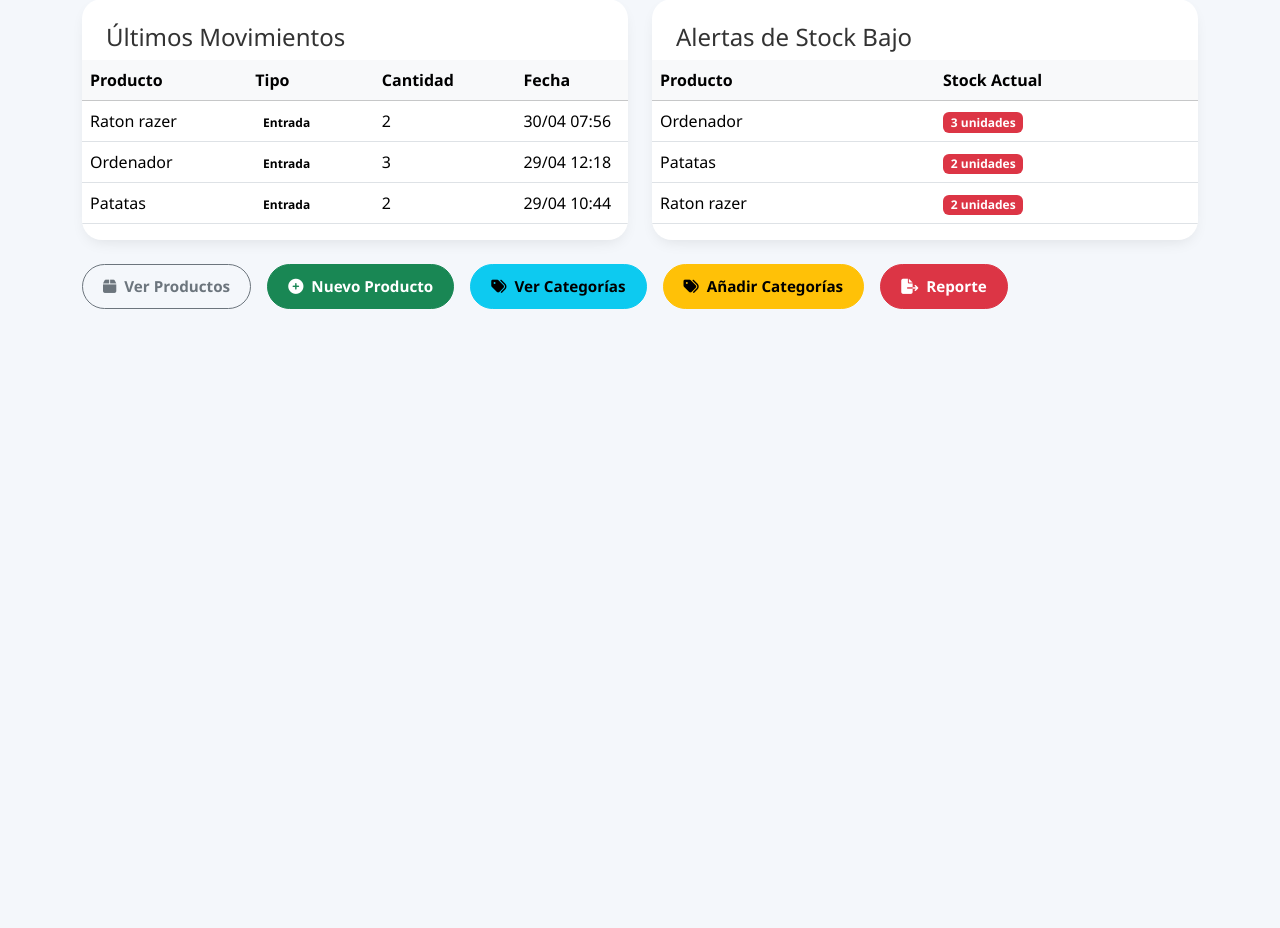
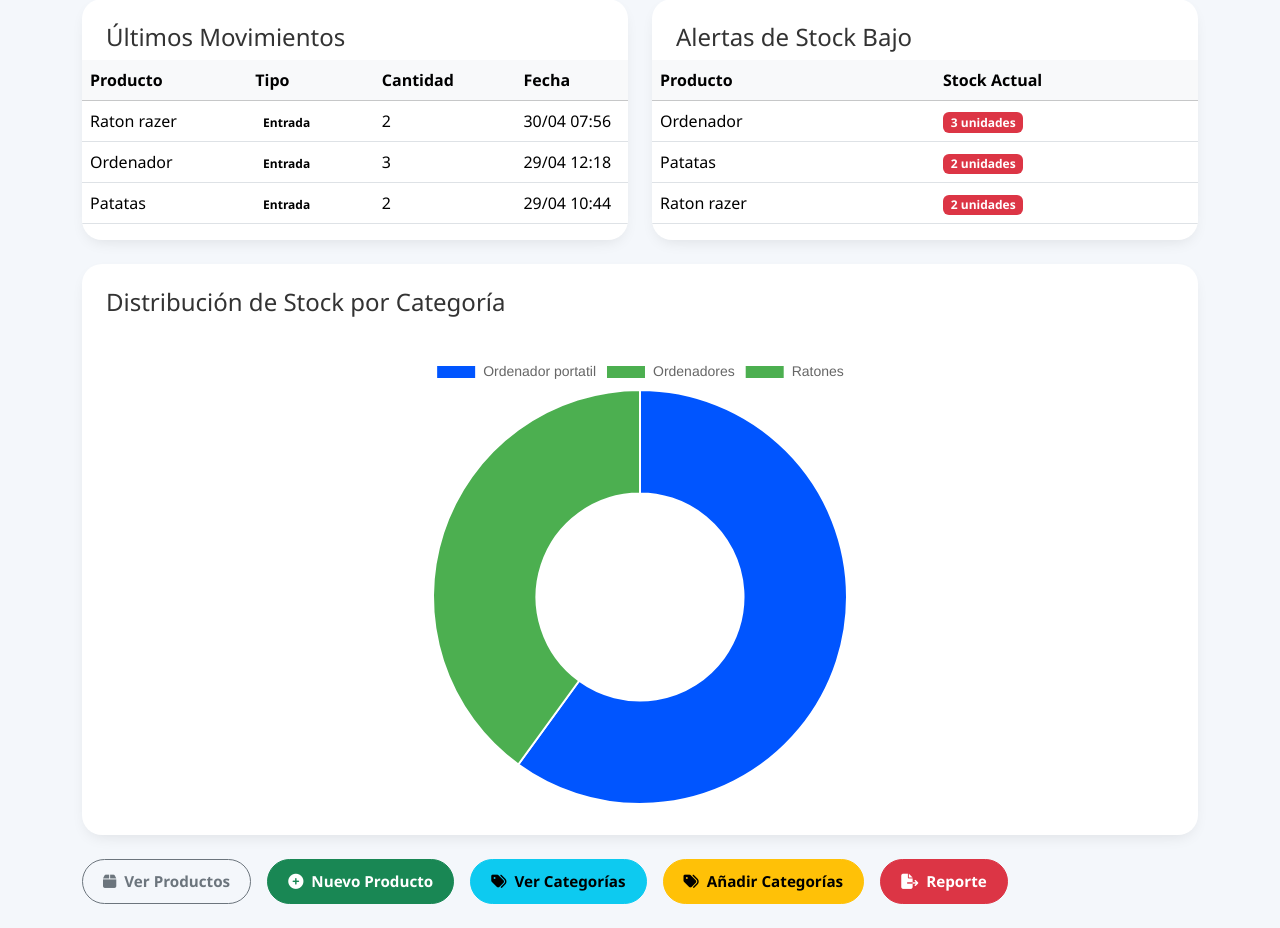
Before and after one commit to DarioRodel/ControlStock, a Django app: page / in a window 1280 px wide. Shown: the part 382-1310 px from the top of the page. Before the commit the page ends 691 px from the top, so only its background shows below. Run offline with Django 5.2, Linux system fonts and the light colour scheme; a user stored in the database is signed in; data comes from the database, SQL or seed files in the repository; both versions use the stored data as it was after the commit; some libraries are stand-ins or nearby versions.

Commit message:
Implementacion de grafica en dashboard

```diff
--- a/control/models.py
+++ b/control/models.py
@@ -186,13 +186,14 @@ class MovimientoStock(models.Model):
 class UsuarioPersonalizado(AbstractUser):
     ROLES = (
         ('admin', 'Administrador'),
-        ('gestor', 'Gestor de categorias'),
+        ('gestor', 'Gestor de categorías'),
         ('ventas', 'Equipo de Ventas'),
     )
 
     rol = models.CharField(max_length=20, choices=ROLES, default='almacen')
     telefono = models.CharField(max_length=20, blank=True)
     departamento = models.CharField(max_length=50, blank=True)
+
 
     class Meta:
         permissions = [
--- a/control/templates/stock/dashboard.html
+++ b/control/templates/stock/dashboard.html
@@ -8,7 +8,8 @@
     {% load static %}
     <link href="https://cdn.jsdelivr.net/npm/bootstrap@5.3.3/dist/css/bootstrap.min.css" rel="stylesheet">
     <link rel="stylesheet" href="https://cdnjs.cloudflare.com/ajax/libs/font-awesome/6.4.0/css/all.min.css">
-    <script src="../../static/dark/js/darkmode.js" defer></script>
+    <script src="{% static 'dark/js/darkmode.js' %}" defer></script>
+
     <script src="https://cdn.jsdelivr.net/npm/bootstrap@5.3.3/dist/js/bootstrap.bundle.min.js"></script>
     <script src="https://cdn.jsdelivr.net/npm/chart.js"></script>
 
@@ -336,7 +337,6 @@
     </div>
 
     <div class="row g-4">
-        <!-- Últimos Movimientos -->
         <div class="col-lg-6 col-md-12">
             <div class="card-custom">
                 <h4 class="px-4 pt-4">Últimos Movimientos</h4>
@@ -375,7 +375,6 @@
             </div>
         </div>
 
-        <!-- Alertas de Stock Bajo -->
         <div class="col-lg-6 col-md-12">
             <div class="card-custom">
                 <h4 class="px-4 pt-4">Alertas de Stock Bajo</h4>
@@ -392,7 +391,7 @@
                             <tr>
                                 <td>{{ producto.nombre }}</td>
                                 <td>
-                                    <span class="badge bg-danger">{{ producto.stock_actual }} unidades</span>
+                                            <span class="badge bg-danger">{{ producto.stock_actual }} unidades</span>
                                 </td>
                             </tr>
                         {% empty %}
@@ -409,8 +408,14 @@
         </div>
     </div>
 
-    <div class="d-flex gap-3 mt-4">
-        <a href="{% url 'stock:producto_list' %}" class="btn btn-outline-secondary btn-dashboard">
+    <div class="card-custom mt-4">
+    <h4 class="px-4 pt-4">Distribución de Stock por Categoría</h4>
+    <div class="card-body-custom">
+        <canvas id="stockChart" style="width: 100%; height: 400px;"></canvas> <!-- Ajusta el tamaño de manera más fija -->
+    </div>
+</div>
+<div id="main-nav" class="d-flex gap-3 mt-4">
+        <a id="product-list" href="{% url 'stock:producto_list' %}" class="btn btn-outline-secondary btn-dashboard">
             <i class="fas fa-box me-2"></i>Ver Productos
         </a>
         <a href="{% url 'stock:producto_create' %}" class="btn btn-success btn-dashboard">
@@ -429,10 +434,11 @@
 </div>
 
 <script>
-    // Gráfico de Stock
+// Gráfico de Stock
     const ctx = document.getElementById('stockChart');
 
     if (ctx) {
+        // Configurar el tamaño de manera adecuada
         const stockChart = new Chart(ctx.getContext('2d'), {
             type: 'pie',
             data: {
@@ -452,19 +458,46 @@
                             '{{ color }}',
                         {% endfor %}
                     ],
+                    borderColor: '#fff', // Borde blanco alrededor de cada sección
+                    borderWidth: 2,  // Grosor del borde
                 }],
             },
             options: {
                 responsive: true,
+                maintainAspectRatio: false,  // Permite que el gráfico se ajuste al tamaño del contenedor
                 plugins: {
                     legend: {
                         position: 'top',
+                        labels: {
+                            font: {
+                                size: 14,  // Ajustar el tamaño de la fuente de la leyenda
+                            },
+                        },
                     },
+                    tooltip: {
+                        callbacks: {
+                            label: function (tooltipItem) {
+                                return tooltipItem.label + ': ' + tooltipItem.raw + ' unidades';  // Mejorar la legibilidad del tooltip
+                            },
+                        },
+                    },
+                },
+                cutout: '50%',  // Convertir el gráfico en estilo donut
+                animation: {
+                    animateScale: true,
+                    animateRotate: true,
                 },
             },
         });
+
+        // Ajuste para alta resolución en pantallas Retina
+        const ratio = window.devicePixelRatio || 1;
+        ctx.height = ctx.offsetHeight * ratio;
+        ctx.width = ctx.offsetWidth * ratio;
+
+        // Redibujar el gráfico con la resolución ajustada
+        stockChart.update();
     }
-
     // Modo oscuro
     const darkModeToggle = document.getElementById('darkModeToggle');
     darkModeToggle.addEventListener('change', function () {
--- a/control/urls.py
+++ b/control/urls.py
@@ -1,8 +1,8 @@
 from django.contrib.auth.views import LogoutView
 from django.urls import path  # Importa la función path para definir patrones de URL.
 from . import views  # Importa el módulo de vistas del directorio actual (app 'stock').
-from .views import ProductoListView, ReporteErrorView, CategoriaCreateView, \
-    CategoriaUpdateView, ProductoAPIView  # Importa vistas específicas desde el módulo .views.
+from .views import ProductoListView, ReporteErrorView, CategoriaCreateView, ProductoAPIView, CategoriaUpdateView
+  # Importa vistas específicas desde el módulo .views.
 from django.conf import settings  # Importa la configuración de Django.
 from django.conf.urls.static import static  # Importa la función static para servir archivos estáticos en desarrollo.
 
@@ -30,6 +30,7 @@ urlpatterns = [
     # URL para editar una categoría existente.
     path('api/productos/', ProductoAPIView.as_view(), name='producto-api'),
     path('logout/', LogoutView.as_view(), name='logout'),
+
 ]
 
 # Solo se sirve contenido multimedia si DEBUG está activado en la configuración.
--- a/control/views.py
+++ b/control/views.py
@@ -1,5 +1,11 @@
+from django.contrib.auth.decorators import login_required
 from django.core.mail import send_mail
+from django.http import JsonResponse
 from django.shortcuts import redirect, render  # Importa la función redirect para redireccionar a otras URLs.
+from django.utils.decorators import method_decorator
+from django.utils.timezone import now
+from django.views import View
+from django.views.decorators.csrf import csrf_exempt
 from django.views.generic import ListView, DetailView, CreateView, UpdateView, DeleteView  # Importa vistas genéricas de Django.
 from django.urls import reverse_lazy  # Importa reverse_lazy para generar URLs de forma diferida.
 from django.contrib import messages  # Importa el sistema de mensajes de Django para mostrar notificaciones al usuario.
```
Also changed, not shown: db.sqlite3.
